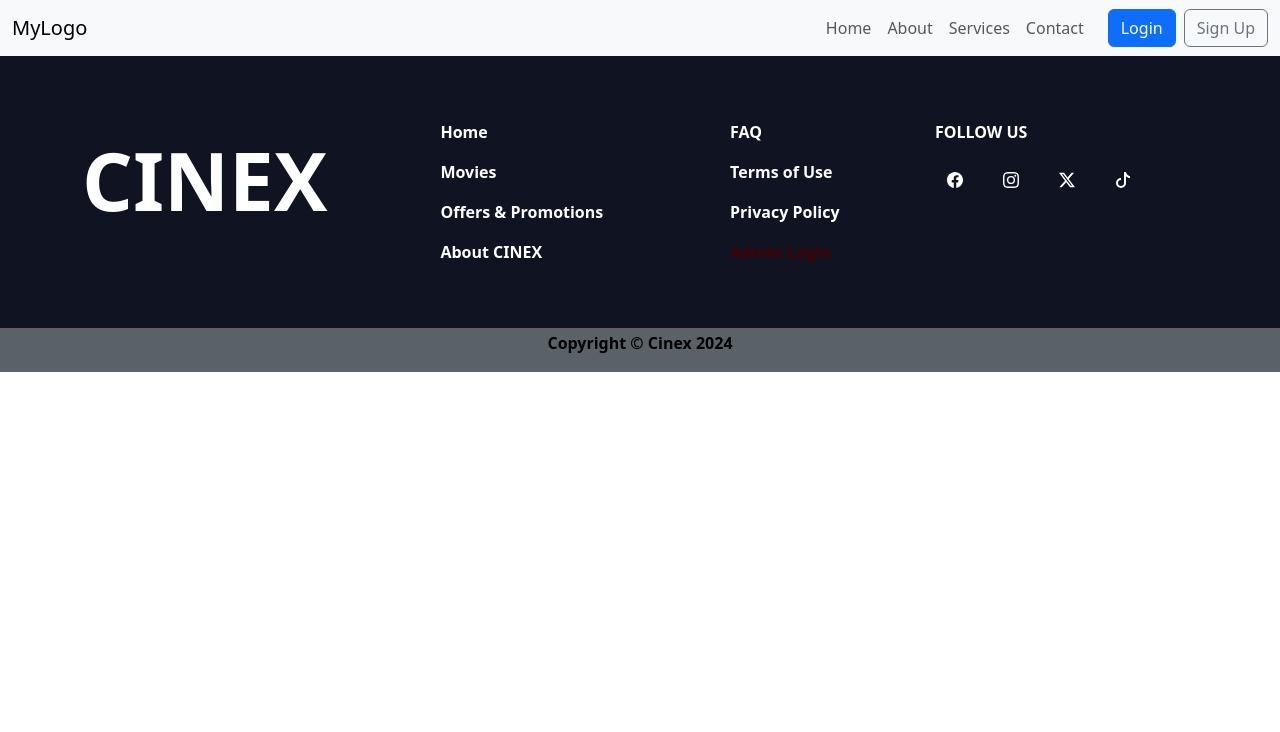
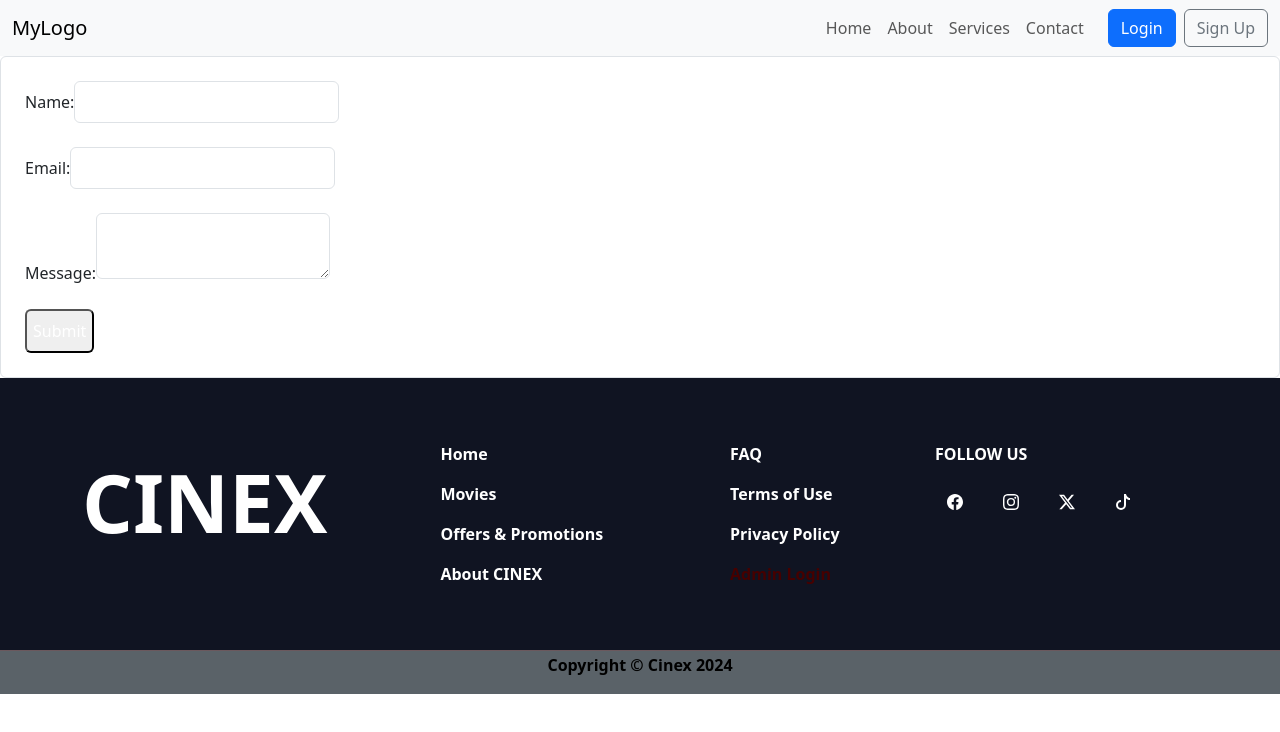
Before and after one commit to Avish-Madushanka/N-Aluminium, a React (Vite) app: page /SellForm in a window 1280 px wide. Shown: the top 732 px of the page. Built offline with nearby package versions, Linux system fonts and the light colour scheme.

Commit message:
update sell page

```diff
--- a/src/App.jsx
+++ b/src/App.jsx
@@ -8,6 +8,7 @@ import Footer from './Components/Footer/Footer';
 import SignUp from './Pages/SignUp';
 import AboutUs from './Pages/AboutUS';
 import BuyandSell from './Pages/BuyandSell';
+import SellForm from './Components/SaleForm/SaleForm';
 
 const ProtectedRoute = ({ children }) => {
   const location = useLocation();
@@ -90,6 +91,7 @@ const AppContent = () => {
         <Route path="/SignUp" element={<SignUp />} />
         <Route path="/AboutUs" element={<AboutUs />} />
         <Route path="/BuyandSell" element={<BuyandSell />} />
+        <Route path="/SellForm" element={<SellForm />} />
       </Routes>
       <Footer />
     </div>
--- /dev/null
+++ b/src/Components/SaleForm/SaleForm.css
@@ -0,0 +1,31 @@
+/* styles.css */
+.form-container {
+    max-width: 400px;
+    margin: auto;
+    padding: 20px;
+    border: 1px solid #ddd;
+    border-radius: 8px;
+    box-shadow: 2px 2px 10px rgba(0, 0, 0, 0.1);
+  }
+
+  .input-field {
+    width: 100%;
+    padding: 10px;
+    margin-top: 5px;
+    border: 1px solid #ccc;
+    border-radius: 5px;
+  }
+
+  .submit-button {
+    width: 100%;
+    background-color: #007bff;
+    color: white;
+    padding: 10px;
+    border: none;
+    border-radius: 5px;
+    cursor: pointer;
+  }
+
+  .submit-button:hover {
+    background-color: #0056b3;
+  }
--- /dev/null
+++ b/src/Components/SaleForm/SaleForm.jsx
@@ -0,0 +1,63 @@
+import { useState } from "react";
+
+export default function SellForm() {
+  const [formData, setFormData] = useState({
+    name: "",
+    email: "",
+    message: "",
+  });
+
+  const handleChange = (e) => {
+    const { name, value } = e.target;
+    setFormData((prevData) => ({
+      ...prevData,
+      [name]: value,
+    }));
+  };
+
+  const handleSubmit = (e) => {
+    e.preventDefault();
+    console.log("Form Data Submitted:", formData);
+    alert("Form submitted successfully!");
+  };
+
+  return (
+    <form onSubmit={handleSubmit} className="max-w-md mx-auto p-4 border rounded shadow-md">
+      <div className="mb-4">
+        <label className="block text-gray-700">Name:</label>
+        <input
+          type="text"
+          name="name"
+          value={formData.name}
+          onChange={handleChange}
+          className="w-full px-3 py-2 border rounded"
+          required
+        />
+      </div>
+      <div className="mb-4">
+        <label className="block text-gray-700">Email:</label>
+        <input
+          type="email"
+          name="email"
+          value={formData.email}
+          onChange={handleChange}
+          className="w-full px-3 py-2 border rounded"
+          required
+        />
+      </div>
+      <div className="mb-4">
+        <label className="block text-gray-700">Message:</label>
+        <textarea
+          name="message"
+          value={formData.message}
+          onChange={handleChange}
+          className="w-full px-3 py-2 border rounded"
+          required
+        ></textarea>
+      </div>
+      <button type="submit" className="w-full bg-blue-500 text-white py-2 rounded hover:bg-blue-600">
+        Submit
+      </button>
+    </form>
+  );
+}
```
